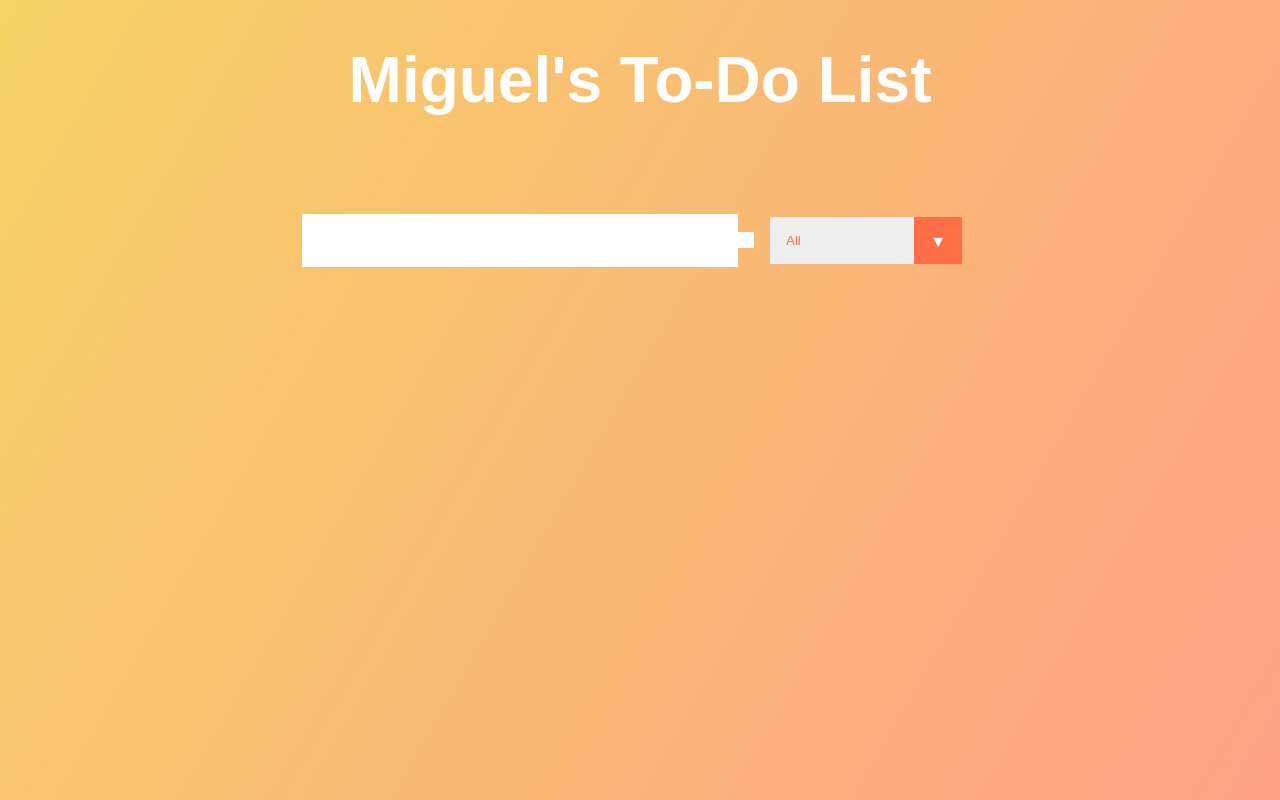
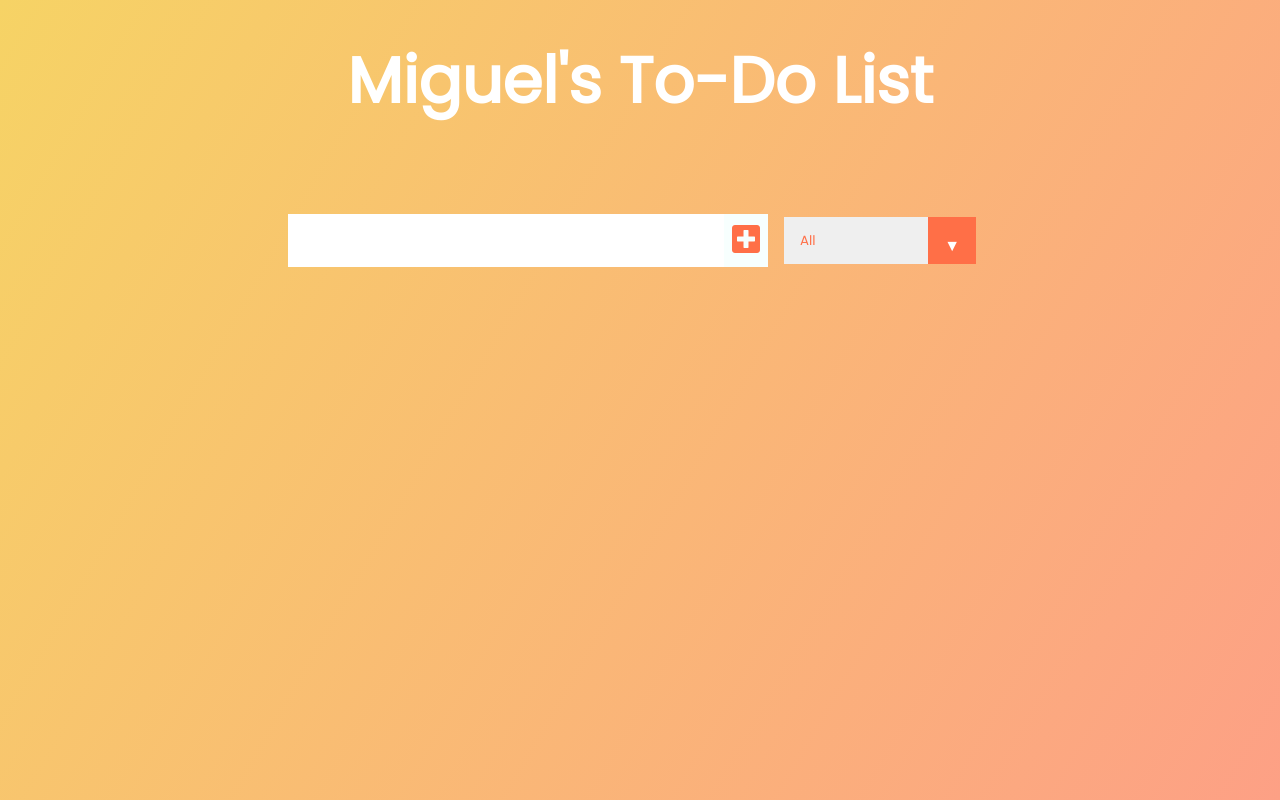
Before and after one commit to migueltavarestech/todo-list, a React (Create React App) app: page / in a window 1280 px wide. Built offline with nearby package versions, Linux system fonts and the light colour scheme.

Commit message:
Fix Plus sign on Form component

```diff
--- a/public/index.html
+++ b/public/index.html
@@ -8,6 +8,16 @@
     <meta
       name="description"
       content="Web site created using create-react-app"
+    />
+    <link
+      href="https://fonts.googleapis.com/css?family=Poppins&display=swap"
+      rel="stylesheet"
+    />
+    <link
+      rel="stylesheet"
+      href="https://cdnjs.cloudflare.com/ajax/libs/font-awesome/5.12.1/css/all.min.css"
+      integrity="sha256-mmgLkCYLUQbXn0B1SRqzHar6dCnv9oZFPEC1g1cwlkk="
+      crossorigin="anonymous"
     />
     <link rel="apple-touch-icon" href="%PUBLIC_URL%/logo192.png" />
     <!--
--- a/src/components/Form.js
+++ b/src/components/Form.js
@@ -3,12 +3,12 @@
 const Form = () => {
     return (
         <form>
-            <input type='text' class='todo-input' />
-            <button class='todo-button' type='submit'>
-                <i class='fas fa-plus-square'></i>
+            <input type='text' className='todo-input' />
+            <button className='todo-button' type='submit'>
+                <i className='fas fa-plus-square'></i>
             </button>
-            <div class='select'>
-                <select name='todos' class='filter-todo'>
+            <div className='select'>
+                <select name='todos' className='filter-todo'>
                     <option value='all'>All</option>
                     <option value='completed'>Completed</option>
                     <option value='uncompleted'>Uncompleted</option>
```
